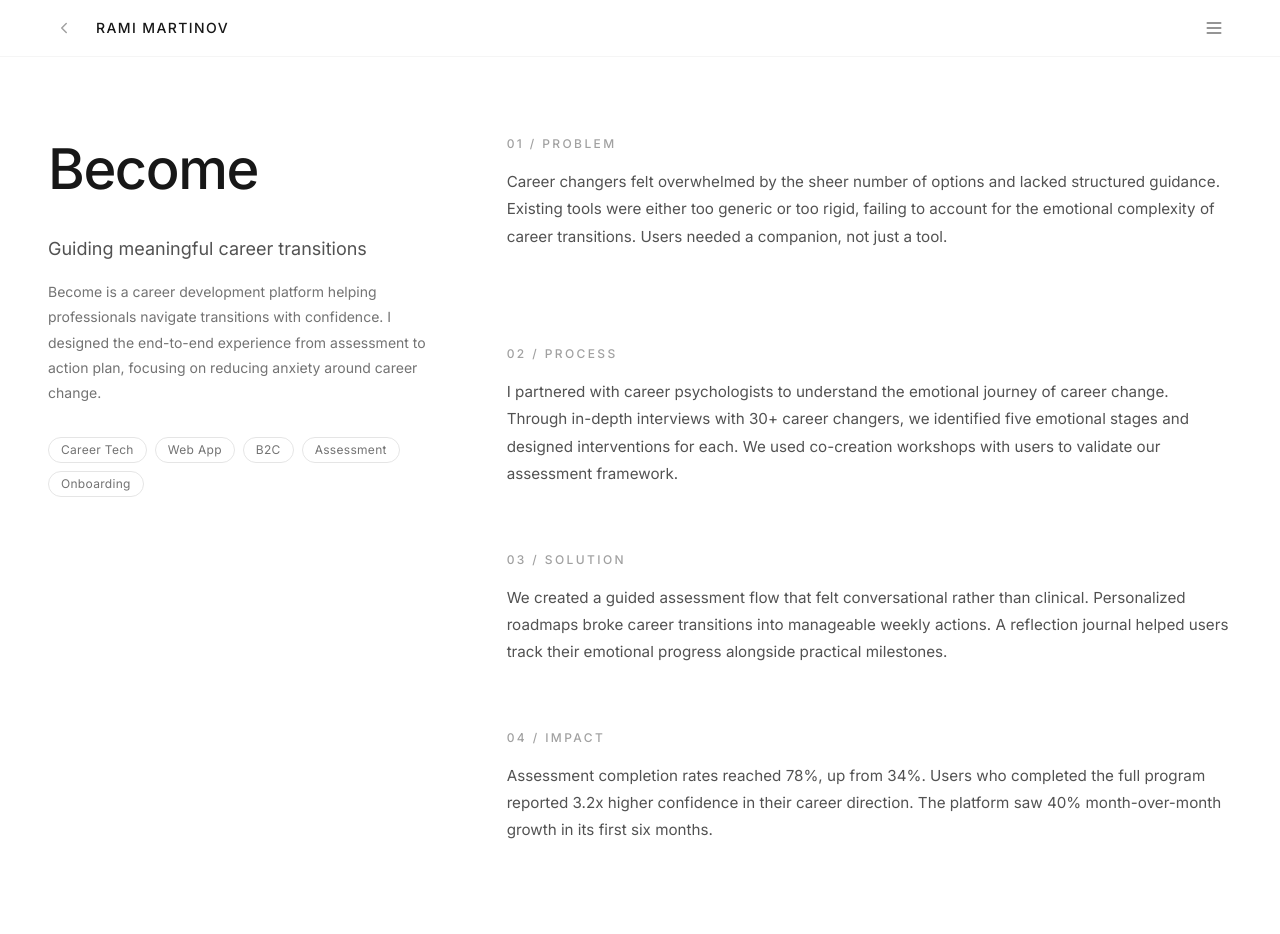
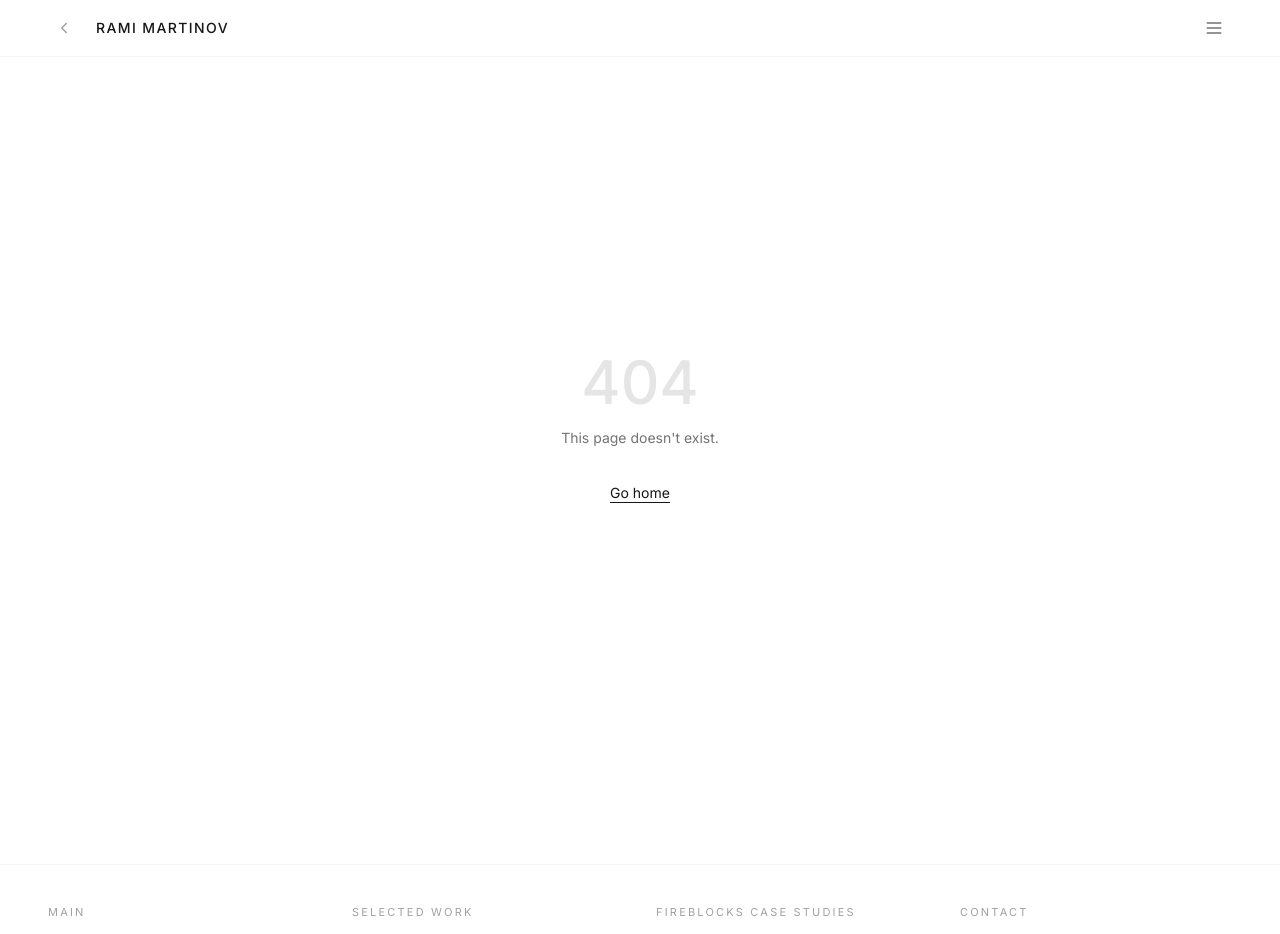
Before and after one commit to Rami-martinov/Portfolio, a React (Vite) app: page /work/become in a window 1280 px wide. Shown: the top 934 px of the page. Built offline with nearby package versions, Linux system fonts and the light colour scheme; a web font is replaced by a local one.

Commit message:
removed become project page

```diff
--- a/src/app/components/Layout.tsx
+++ b/src/app/components/Layout.tsx
@@ -127,12 +127,6 @@ export function Layout() {
                   Chegg Prep
                 </button>
                 <button
-                  onClick={() => closeMenuAndNavigate("/work/become")}
-                  className="block text-left text-neutral-800 hover:text-neutral-950"
-                >
-                  Become
-                </button>
-                <button
                   onClick={() => closeMenuAndNavigate("/work/bee-creations")}
                   className="block text-left text-neutral-800 hover:text-neutral-950"
                 >
@@ -244,12 +238,6 @@ export function Layout() {
               Chegg Prep
             </Link>
             <Link
-              to="/work/become"
-              className="block text-neutral-700 hover:text-neutral-950"
-            >
-              Become
-            </Link>
-            <Link
               to="/work/bee-creations"
               className="block text-neutral-700 hover:text-neutral-950"
             >
--- a/src/app/components/ProjectNav.tsx
+++ b/src/app/components/ProjectNav.tsx
@@ -9,7 +9,6 @@ const PROJECTS = [
   { path: "/work/fireblocks/swap-bridging", label: "Swap & Bridging" },
   { path: "/work/fireblocks/staking", label: "Staking" },
   { path: "/work/chegg-prep", label: "Chegg Prep" },
-  { path: "/work/become", label: "Become" },
   { path: "/work/bee-creations", label: "Bee-Creations" },
 ];
 
--- a/src/app/components/projects/Become.tsx
+++ /dev/null
@@ -1,38 +0,0 @@
-import { ProjectPage } from "../ProjectPage";
-
-const project = {
-  title: "Become",
-  subtitle: "Guiding meaningful career transitions",
-  summary:
-    "Become is a career development platform helping professionals navigate transitions with confidence. I designed the end-to-end experience from assessment to action plan, focusing on reducing anxiety around career change.",
-  role: "Product Designer",
-  timeline: "2019 - 2020",
-  team: "1 Designer, 4 Engineers, 1 PM, 2 Career Coaches",
-  tags: ["Career Tech", "Web App", "B2C", "Assessment", "Onboarding"],
-  heroImage:
-    "https://images.unsplash.com/photo-1762330464006-46181dfe3381?crop=entropy&cs=tinysrgb&fit=max&fm=jpg&ixid=M3w3Nzg4Nzd8MHwxfHNlYXJjaHwxfHxjYXJlZXIlMjBwbGF0Zm9ybSUyMHdlYnNpdGUlMjBkZXNpZ258ZW58MXx8fHwxNzcxOTM4NTA3fDA&ixlib=rb-4.1.0&q=80&w=1080&utm_source=figma&utm_medium=referral",
-  sections: [
-    {
-      heading: "Problem",
-      text: "Career changers felt overwhelmed by the sheer number of options and lacked structured guidance. Existing tools were either too generic or too rigid, failing to account for the emotional complexity of career transitions. Users needed a companion, not just a tool.",
-    },
-    {
-      heading: "Process",
-      text: "I partnered with career psychologists to understand the emotional journey of career change. Through in-depth interviews with 30+ career changers, we identified five emotional stages and designed interventions for each. We used co-creation workshops with users to validate our assessment framework.",
-      image:
-        "https://images.unsplash.com/photo-1762330464006-46181dfe3381?crop=entropy&cs=tinysrgb&fit=max&fm=jpg&ixid=M3w3Nzg4Nzd8MHwxfHNlYXJjaHwxfHxjYXJlZXIlMjBwbGF0Zm9ybSUyMHdlYnNpdGUlMjBkZXNpZ258ZW58MXx8fHwxNzcxOTM4NTA3fDA&ixlib=rb-4.1.0&q=80&w=1080&utm_source=figma&utm_medium=referral",
-    },
-    {
-      heading: "Solution",
-      text: "We created a guided assessment flow that felt conversational rather than clinical. Personalized roadmaps broke career transitions into manageable weekly actions. A reflection journal helped users track their emotional progress alongside practical milestones.",
-    },
-    {
-      heading: "Impact",
-      text: "Assessment completion rates reached 78%, up from 34%. Users who completed the full program reported 3.2x higher confidence in their career direction. The platform saw 40% month-over-month growth in its first six months.",
-    },
-  ],
-};
-
-export function Become() {
-  return <ProjectPage project={project} />;
-}
--- a/src/app/routes.ts
+++ b/src/app/routes.ts
@@ -3,7 +3,6 @@ import { Layout } from "./components/Layout";
 import { Home } from "./components/Home";
 import { Fireblocks } from "./components/projects/Fireblocks";
 import { CheggPrep } from "./components/projects/CheggPrep";
-import { Become } from "./components/projects/Become";
 import { BeeCreations } from "./components/projects/BeeCreations";
 import { Photography } from "./components/Photography";
 import { Illustration } from "./components/Illustration";
@@ -30,7 +29,6 @@ export const router = createBrowserRouter([
       { path: "work/fireblocks/swap-bridging", Component: SwapBridging },
       { path: "work/fireblocks/lending-earn", Component: LendingEarn },
       { path: "work/chegg-prep", Component: CheggPrep },
-      { path: "work/become", Component: Become },
       { path: "work/bee-creations", Component: BeeCreations },
       { path: "photography", Component: Photography },
       { path: "illustration", Component: Illustration },
```
